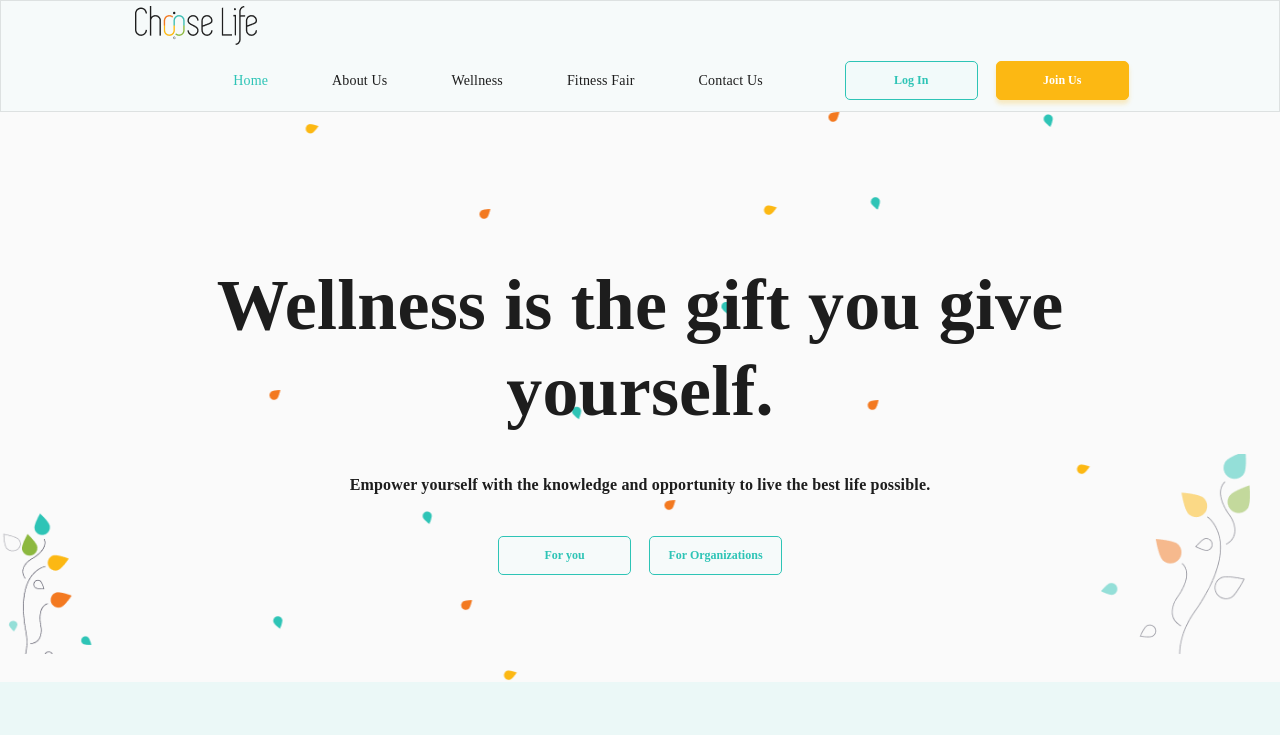
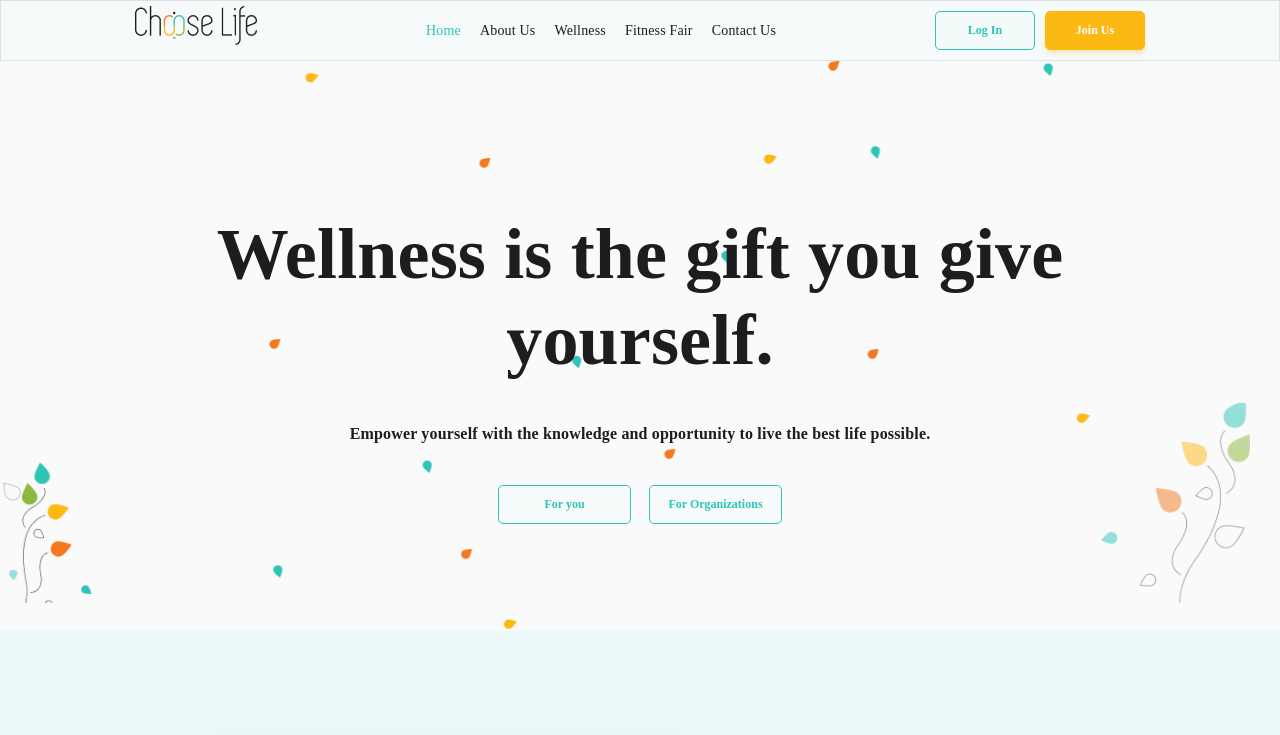
Before and after one commit to Kaeyz/react-app, a React (Create React App) app: page / in a window 1280 px wide. Shown: the top 735 px of the page. Built offline with nearby package versions, Linux system fonts and the light colour scheme.

Commit message:
ADD: Header styling updated

```diff
--- /dev/null
+++ b/src/components/layouts/appLayout/header/Drawer.js
@@ -0,0 +1,54 @@
+import React from 'react';
+import Drawer from '@material-ui/core/Drawer';
+import styled from 'styled-components';
+import MenuIcon from '@material-ui/icons/Menu';
+import { makeStyles } from '@material-ui/core/styles';
+
+
+const useStyles = makeStyles({
+	list: {
+		height: 80,
+	}
+});
+
+const Wrapper = styled.div`
+	@media screen and ( min-width: ${props => props.theme.breakpoint.md}) {
+		display: none;
+	}
+	.menu_icon {
+		font-size: 3rem;
+	}
+`;
+
+export default function AppDrawer() {
+	const classes = useStyles();
+	const [state, setState] = React.useState(false);
+
+	const toggleDrawer = (open) => (event) => {
+		if (event.type === 'keydown' && (event.key === 'Tab' || event.key === 'Shift')) {
+			return;
+		}
+
+		setState(open);
+	};
+
+	const overlay = (anchor) => (
+		<div className={classes.list}
+			onClick={toggleDrawer(anchor, false)}
+			onKeyDown={toggleDrawer(anchor, false)}
+		>
+			Navigation
+		</div>
+	);
+
+	return (
+		<Wrapper>
+			<div className="drawer">
+				<MenuIcon onClick={toggleDrawer('open')} className="menu_icon" />
+				<Drawer anchor={'top'} open={state} onClose={toggleDrawer(false)}>
+					{overlay('top')}
+				</Drawer>
+			</div>
+		</Wrapper>
+	);
+}
--- a/src/components/layouts/appLayout/header/Logo.js
+++ b/src/components/layouts/appLayout/header/Logo.js
@@ -1,16 +1,24 @@
 import React from 'react';
 import { Link } from 'react-router-dom';
-//import PropTypes from 'prop-types';
+import styled from 'styled-components';
 
 import brand from '../../../../assets/brand.png';
+import Drawer from './Drawer';
+
+const Wrapper = styled.div`
+	display: grid;
+	grid-template-columns: max-content max-content;
+	grid-gap: 1rem;
+`;
 
 function Logo() {
 	return (
-		<div>
+		<Wrapper>
+			<Drawer />
 			<Link to="/" className="nav-title">
 				<img src={brand} alt="logo" />
 			</Link>
-		</div>
+		</Wrapper>
 	);
 }
 
--- a/src/components/layouts/appLayout/header/index.js
+++ b/src/components/layouts/appLayout/header/index.js
@@ -9,88 +9,97 @@ import Container from '../../../common/Container';
 import Logo from './Logo';
 
 
-export default function Header() {
-	return (
-		<Nav>
-			<Container>
-				<div>
-					<Logo />
-				</div>
-
-				<NavLinksAll className="nav-links flex">
-					<div style={{ padding: '0 50px' }}>
-						<NavLinks exact activeClassName="navbar__link--active" to="/">
-            Home
-						</NavLinks>
-						<NavLinks activeClassName="navbar__link--active" to="/about">
-            About Us
-						</NavLinks>
-						<NavLinks activeClassName="navbar__link--active" to="/wellness">
-            Wellness
-						</NavLinks>
-						<NavLinks activeClassName="navbar__link--active" to="/fitnessFair">
-            Fitness Fair
-						</NavLinks>
-						<NavLinks activeClassName="navbar__link--active" to="/contactUs">
-            Contact Us
-						</NavLinks>
-					</div>
-					<div className="nav-buttons">
-						<Button value="Log In" theme="green" style={{ marginRight: '18px' }}>
-							{' '}
-            Log In
-						</Button>
-						<Link to="/signUp">
-							<Button value="Join Us" theme="yellow">
-								{' '}
-              Join Us
-							</Button>
-						</Link>
-					</div>
-				</NavLinksAll>
-			</Container>
-		</Nav>
-	);
-}
-
-const Nav = styled.nav`
+const Wrapper = styled.nav`
 	height: max-content;
 	width: 100%;
 	background: rgba(203, 243, 240, 0.1);
 	border: 1px solid rgba(0, 0, 0, 0.1);
 	padding: 0.5rem 0rem;
+	.nav {
+		width: 100%;
+		display: grid;
+		grid-template-columns: max-content 1fr max-content;
+		justify-content: space-between;
+		align-items: center;
+		grid-gap: 1rem;
+	}
+	.middle-nav{
+		display: flex;
+		justify-content: center;
+	}
+	.nav-links {
+		display: flex;
+		align-items: center;
+		justify-content: space-between;
+		min-width: 35rem;
+	}
+	.nav-buttons {
+	 display: grid;
+	 grid-gap: 1rem;
+	 grid-template-columns: max-content max-content;
+	}
+	@media screen and ( max-width: ${props => props.theme.breakpoint.md}) {
+		.middle-nav, .nav-buttons {
+			display: none;
+		}
+		.nav {
+			display: flex;
+			justify-content: center;
+		}
+	}
 `;
-
-const breakPoint = '1000px';
-
 
 const NavLinks = styled(NavLink)`
 	display: inline-block;
-  padding: 13px 32px;
-  font-family: cursive;
 	text-decoration: none;
-  /* text-transform: lowercase; */
 	font-style: normal;
 	font-weight: 500;
 	font-size: 14px;
 	line-height: 25px;
 	color: #1d1d1d;
+	max-width: 9rem;
+	text-align: center;
 	&:hover {
 		color: #fcb813;
 		 transition: 0.2s;
 	};
 `;
 
+const buttonStyles = {
+	minWidth : '8rem',
+	maxWidth : '10rem',
+	paddingLeft: '1rem',
+	paddingRight: '1rem',
+};
 
-const NavLinksAll = styled.div`
-  @media (max-width: ${breakPoint}) {
-    position: absolute;
-    display: block;
-    width: 100%;
-    background-color: #333;
-    height: 0px;
-    transition: all 0.3s ease-in;
-    overflow-y: hidden;
-    top: 50px;
-    left: 0px;
-  }`;
+export default function Header() {
+	return (
+		<Wrapper>
+			<Container>
+				<div className="nav">
+
+					<Logo />
+
+					<div className="middle-nav">
+						<div className="nav-links">
+							<NavLinks exact activeClassName="navbar__link--active" to="/"> Home </NavLinks>
+							<NavLinks activeClassName="navbar__link--active" to="/about">About Us</NavLinks>
+							<NavLinks activeClassName="navbar__link--active" to="/wellness">Wellness</NavLinks>
+							<NavLinks activeClassName="navbar__link--active" to="/fitnessFair">Fitness Fair</NavLinks>
+							<NavLinks activeClassName="navbar__link--active" to="/contactUs">Contact Us</NavLinks>
+						</div>
+					</div>
+
+					<div className="nav-buttons">
+						<Link to="/signUp">
+							<Button value="Log In" theme="green" style={buttonStyles}>Log In</Button>
+						</Link>
+						<Link to="/signUp">
+							<Button value="Join Us" theme="yellow" style={buttonStyles}>Join Us</Button>
+						</Link>
+					</div>
+				</div>
+			</Container>
+		</Wrapper>
+	);
+}
```
Lines whose indentation alone changed are shown as unchanged.
